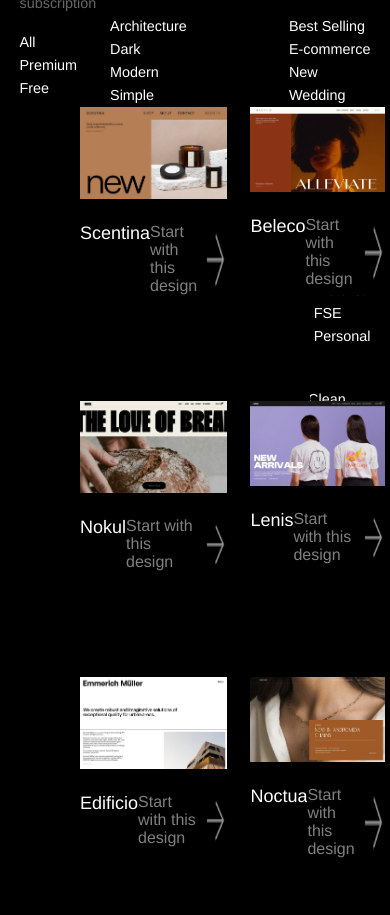
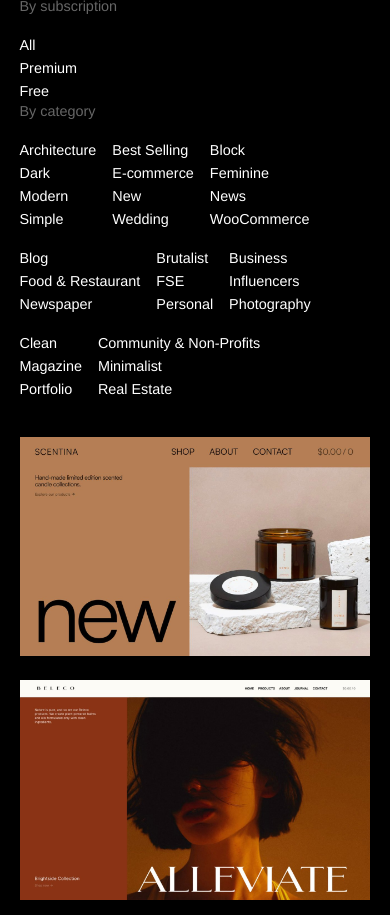
Before and after one commit to DrajerDK/ThemesKingdom, a website built with Parcel: page src/index.html in a window 390 px wide. Shown: the part 672-1587 px from the top of the page. Built offline with nearby package versions, Linux system fonts and the light colour scheme.

Commit message:
feat(ThemesKingdom): add adaptive for design

```diff
--- a/src/index.html
+++ b/src/index.html
@@ -209,7 +209,7 @@
                         </div>
                     </div>
                 </div>
-                <div class="design-element design-element_blur">
+                <div class="design-element design-element_blur design-element_display">
                     <img class="design-element__image" src="./images/design/gamos.jpg" alt="gamos">
                     <div class="design-text-block">
                         <div class="design-text-block__name">Gamos</div>
--- a/src/scss/design.scss
+++ b/src/scss/design.scss
@@ -4,6 +4,10 @@
     position: relative;
     padding-left: 80px;
     padding-right: 80px;
+    @media screen and (max-width: 712px) {
+        padding-left: 20px;
+        padding-right: 20px;
+    }
     .text-block {
         display: flex;
         justify-content: center;
@@ -23,6 +27,9 @@
         @media screen and (max-width: 500px) {
             transform: translate(50%, -10%);
         }
+        @media screen and (max-width: 356px) {
+            transform: translate(50%, -0%);
+        }
         .text-block__title {
             color: white;
             font-family: 'HK Guise', Helvetica, sans-serif;
@@ -37,12 +44,15 @@
             display: flex;
             margin-top: 6vw;
             margin-bottom: 30px;
-            // justify-content: space-between;
+            justify-content: space-between;
             background-color: transparent;
             width: 100%;
+            flex-wrap: wrap;
+            @media screen and (max-width: 800px) {
+                flex-direction: column;
+            }
             .subcrition-block {
             background-color: transparent;
-            flex-wrap: wrap;
 
                 .subcrition-block__title {
                     color: rgba(255,255,255,.4);
@@ -79,6 +89,10 @@
                 width: 80%;
                 margin: 0 auto;
                 background-color: transparent;
+                @media screen and (max-width: 800px) {
+                    width: 95%;
+                    margin: 0;
+                }
                 .category-block__title {
                     color: rgba(255,255,255,.4);
                     font-family: 'HK Guise', Helvetica, sans-serif;
@@ -93,10 +107,16 @@
                     gap: 2.5em;
                     background-color: transparent;
                     flex-wrap: wrap;
-
+                    @media screen and (max-width: 800px) {
+                        justify-content: flex-start;
+                        gap: 1em;
+                    }
                     .category-list {
                     list-style-type: none;
                     background-color: transparent;
+                    @media screen and (max-width: 800px) {
+                        list-style: none;
+                    }
                         .category-list__element {
                             color: white;
                             font-size: .9rem;
@@ -104,6 +124,7 @@
                             font-weight: 500;
                             line-height: 1.6;
                             background-color: transparent;
+                            display: flex;
                             flex-wrap: wrap;
                             &:hover {
                                 color: rgba(255,255,255,.4);
@@ -128,17 +149,43 @@
         row-gap: 106px;
         position: relative;
         top: 120px;
+        // flex-wrap: wrap;
+        @media screen and (max-width: 712px) {
+            position: relative;
+            top: 320px;
+            grid-template-columns: 1fr;
+            row-gap: 20px;
+        }
+        @media screen and (max-width: 519px) {
+            top: 400px;
+        }
+        @media screen and (max-width: 502px) {
+            top: 450px;
+        }
+        @media screen and (max-width: 361px) {
+            top: 550px;
+        }
+        @media screen and (max-width: 356px) {
+            top: 600px;
+        }
+        @media screen and (max-width: 297px) {
+            top: 670px;
+        }
         .design-element {
 
             // width: 85%;
             // padding-left: 3vw;
             .design-element__image {
                 max-width: 100%;
+                cursor: pointer;
             }
             .design-text-block {
                 padding-top: 20px;
                 display: flex;
                 justify-content: space-between;
+                @media screen and (max-width: 712px) {
+                    display: none;
+                }
                 .design-text-block__name {
                     color: white;
                     font-family: 'HK Guise', Helvetica, sans-serif;
@@ -208,10 +255,25 @@
                 color: white;
                 animation: shadow 2.2s infinite forwards;
             }
+            @media screen and (max-width: 712px) {
+                    top: 96%;
+                    padding: 0.5em 8em;
+
+            }
+            @media screen and (max-width: 390px) {
+                padding: 0.3em 5em;
+
+        }
+        }
+        .design-element_blur {
+            filter: blur(10px);
+            opacity: 0.3;
+        }
+        .design-element_display {
+            @media screen and (max-width: 712px) {
+                display: none;
+            }
         }
     }
-    .design-element_blur {
-        filter: blur(10px);
-        opacity: 0.3;
-    }
+
 }
```
Also changed, not shown: dist/index.html, 2 other files.
